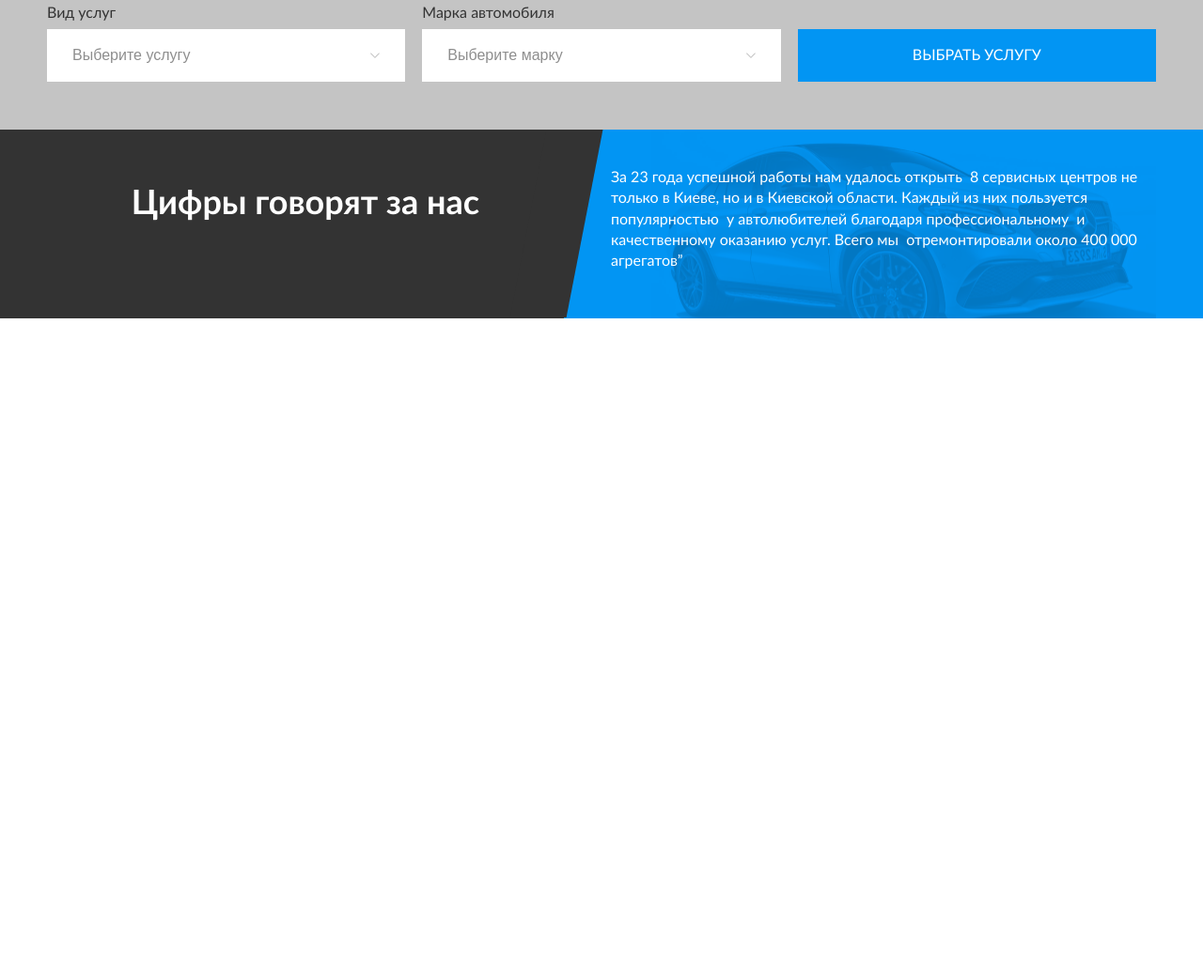
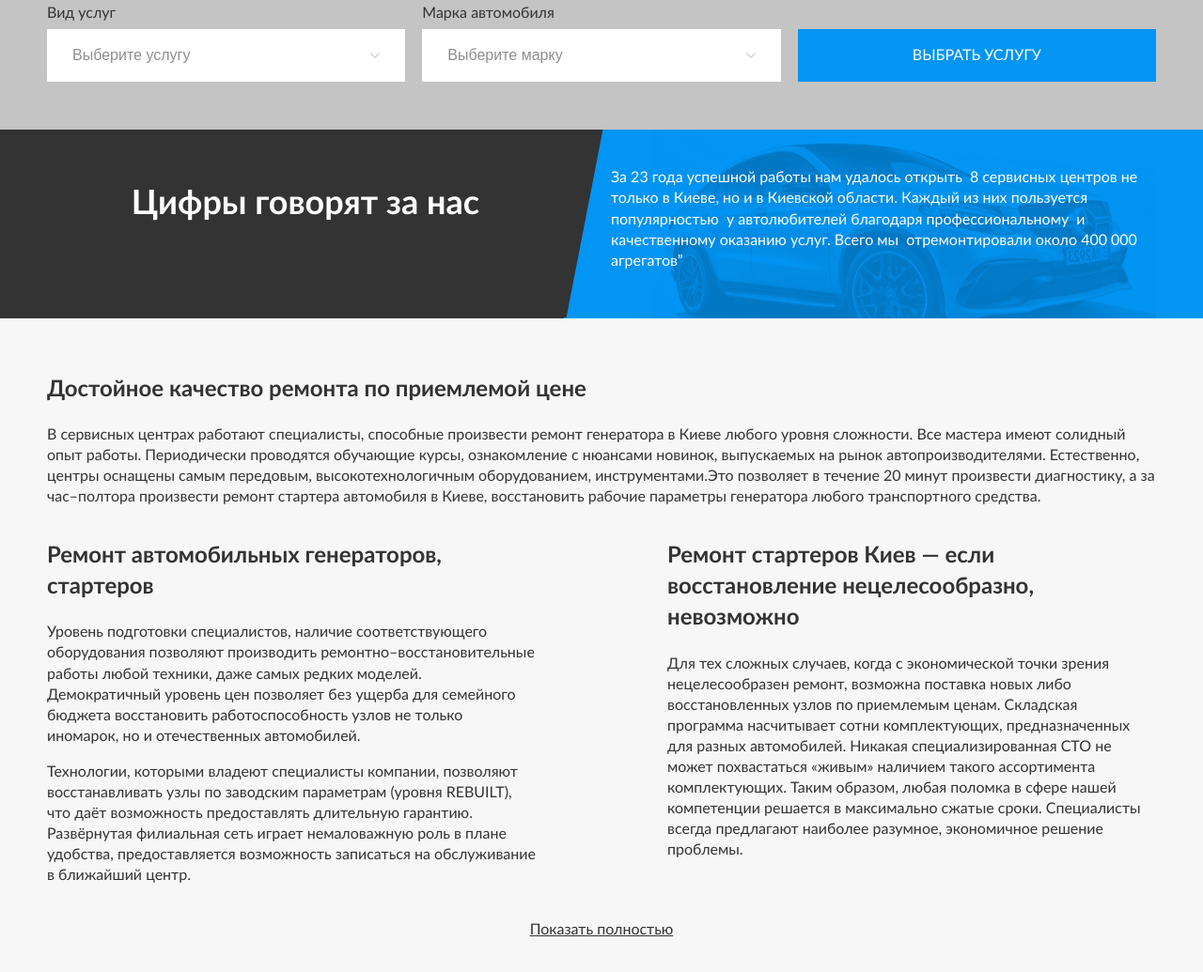
Before and after one commit to AlexKobiliansky/autoservice, a website: page app/index.html in a window 1280 px wide. Shown: the part 884-1919 px from the top of the page at 94% size. Before the commit the page ends 1223 px from the top, so only its background shows below. Drawn offline with Linux system fonts and the light colour scheme.

Commit message:
section index-text complete

```diff
--- a/app/index.html
+++ b/app/index.html
@@ -991,10 +991,41 @@
 				</div>
 			</div>
 		</div>
-
 	</div>
 </section>
 <!-- ======= SECTION SAYING END ======= -->
+
+<!-- ======= SECTION INDEX-TEXT START ======= -->
+<section class="s-index-text">
+	<div class="container">
+		<div class="row">
+			<div class="col-12">
+				<div class="text-wrap">
+					<h3>Достойное качество ремонта по приемлемой цене</h3>
+					<p>В сервисных центрах работают специалисты, способные произвести ремонт генератора в Киеве любого уровня сложности. Все мастера имеют солидный опыт работы. Периодически проводятся обучающие курсы, ознакомление с нюансами новинок, выпускаемых на рынок автопроизводителями. Естественно, центры оснащены самым передовым, высокотехнологичным оборудованием, инструментами.Это позволяет в течение 20 минут произвести диагностику, а за час–полтора произвести ремонт стартера автомобиля в Киеве, восстановить рабочие параметры генератора любого транспортного средства.</p>
+				</div>
+			</div>
+			<div class="col-xl-6">
+				<div class="text-wrap pr">
+					<h3>Ремонт автомобильных генераторов, стартеров</h3>
+					<p>Уровень подготовки специалистов, наличие соответствующего оборудования позволяют производить ремонтно–восстановительные работы любой техники, даже самых редких моделей. Демократичный уровень цен позволяет без ущерба для семейного бюджета восстановить работоспособность узлов не только иномарок, но и отечественных автомобилей.</p>
+					<p>Технологии, которыми владеют специалисты компании, позволяют восстанавливать узлы по заводским параметрам (уровня REBUILT), что даёт возможность предоставлять длительную гарантию. Развёрнутая филиальная сеть играет немаловажную роль в плане удобства, предоставляется возможность записаться на обслуживание в ближайший центр.</p>
+				</div>
+			</div>
+
+			<div class="col-xl-6">
+				<div class="text-wrap pl">
+					<h3>Ремонт стартеров Киев — если восстановление нецелесообразно, невозможно</h3>
+					<p>Для тех сложных случаев, когда с экономической точки зрения нецелесообразен ремонт, возможна поставка новых либо восстановленных узлов по приемлемым ценам. Складская программа насчитывает сотни комплектующих, предназначенных для разных автомобилей. Никакая специализированная СТО не может похвастаться «живым» наличием такого ассортимента комплектующих. Таким образом, любая поломка в сфере нашей компетенции решается в максимально сжатые сроки. Специалисты всегда предлагают наиболее разумное, экономичное решение проблемы.</p>
+				</div>
+			</div>
+		</div>
+		<div class="btn-wrap">
+			<a href="#0" class="more">Показать полностью</a>
+		</div>
+	</div>
+</section>
+<!-- ======= SECTION INDEX-TEXT END ======= -->
 
 
 <script src="js/scripts.min.js"></script>
--- a/app/sass/base/_general.sass
+++ b/app/sass/base/_general.sass
@@ -63,3 +63,12 @@ ul
   display: none!important
 
 // ======= END TEMPLATE STYLES =======
+h3
+  font-size: 24px
+  margin-bottom: 20px
+
+a.more
+  color: $text
+  text-decoration: underline
+  &:hover
+    text-decoration: none
--- a/app/sass/base/_media.sass
+++ b/app/sass/base/_media.sass
@@ -5,6 +5,13 @@
 
 // ≥1200px
 +media-breakpoint-down(lg)
+  .s-index-text
+    .text-wrap
+      &.pr
+        padding-right: 0
+      &.pl
+        padding-left: 0
+
   .s-saying
     .left-part
       height: auto
--- /dev/null
+++ b/app/sass/layout/_s-index-text.sass
@@ -0,0 +1,12 @@
+.s-index-text
+  background-color: #f7f7f7
+  padding: 40px 0 60px
+  .text-wrap
+    margin-top: 20px
+    &.pr
+      padding-right: 60px
+    &.pl
+      padding-left: 60px
+  .btn-wrap
+    margin-top: 20px
+    text-align: center
--- a/app/sass/main.sass
+++ b/app/sass/main.sass
@@ -12,6 +12,7 @@
 @import layout/s-marks
 @import layout/s-choose-serv
 @import layout/s-saying
+@import layout/s-index-text
 @import layout/footer
 
 
```
Also changed, not shown: app/css/main.min.css.
